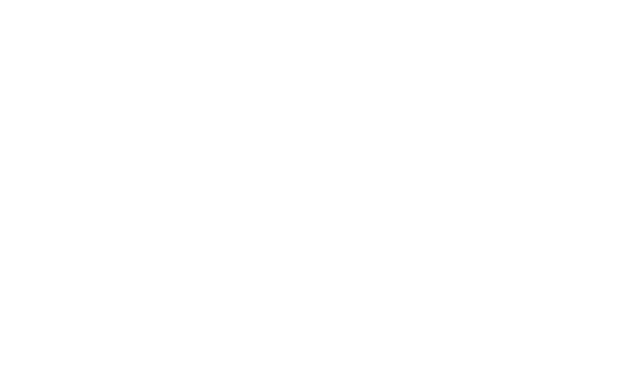
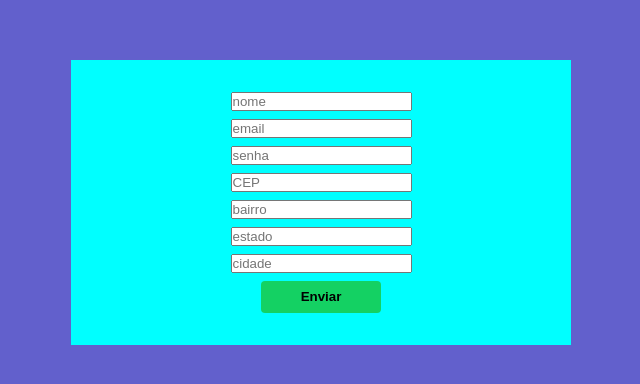
Before and after one commit to gasparESB/FormWithCepAPI, a React app: page / in a window 1280 px wide. Shown: the part 198-582 px from the top of the page, without its empty margins (319-959 px from the left). Built offline with nearby package versions, Linux system fonts and the light colour scheme; the HTML template or start-up script is replaced by a standard one.

Commit message:
refactor[app]: add register component to render in main page

```diff
--- a/src/App.tsx
+++ b/src/App.tsx
@@ -1,11 +1,12 @@
-
+import Register from "./pages/Register";
+import "./styles/global.scss";
 
 function App() {
-
   return (
     <>
+      <Register />
     </>
-  )
+  );
 }
 
-export default App
+export default App;
```
